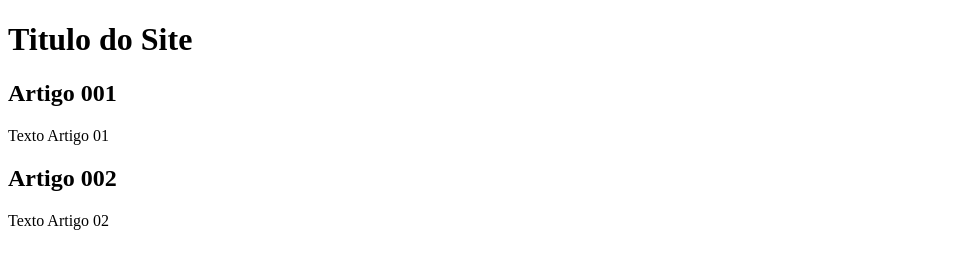
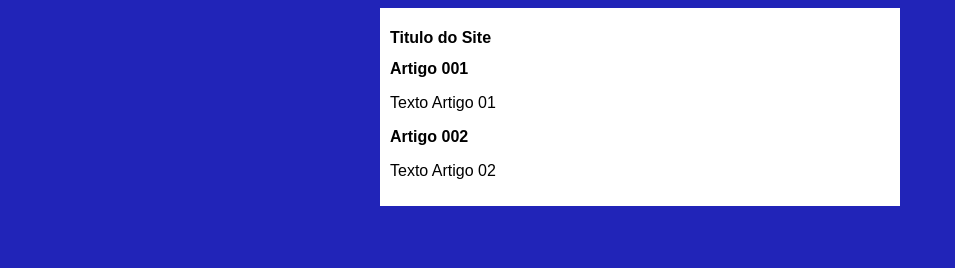
Before and after one commit to cesouza-br/projeto-site, a plain HTML site: page index.html in a window 1280 px wide. Shown: the whole page, without its empty margins (0-955 px from the left). Drawn offline with Linux system fonts and the light colour scheme.

Commit message:
meu primeiro design

```diff
--- /dev/null
+++ b/estilos/style.css
@@ -0,0 +1,16 @@
+* {
+    font-family: Arial, Helvetica, sans-serif;
+    font-size: 16px;
+}
+
+body {
+    background-color: rgb(33, 36, 184);
+}
+
+main {
+    background-color: white;
+    width: 500px;
+    margin: auto;
+    padding: 10px;
+    box-shadow: 3px 3px 5px rgba(, green, blue, alpha);
+}
--- a/index.html
+++ b/index.html
@@ -5,6 +5,7 @@
     <meta http-equiv="X-UA-Compatible" content="IE=edge">
     <meta name="viewport" content="width=device-width, initial-scale=1.0">
     <title>Titulo do site</title>
+    <link rel="stylesheet" href="estilos/style.css">
 </head>
 <body>
     <main>
```
